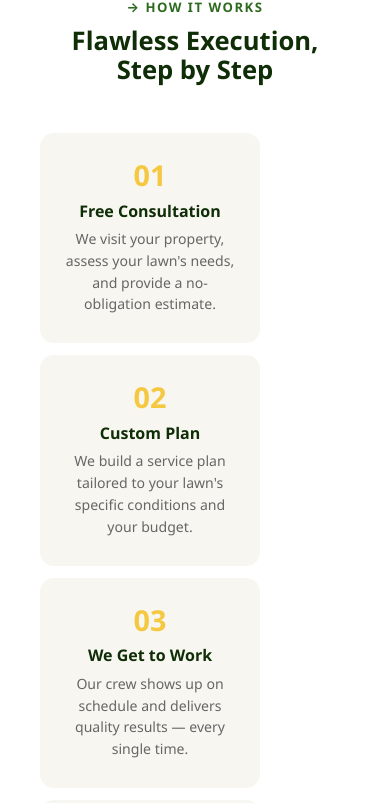
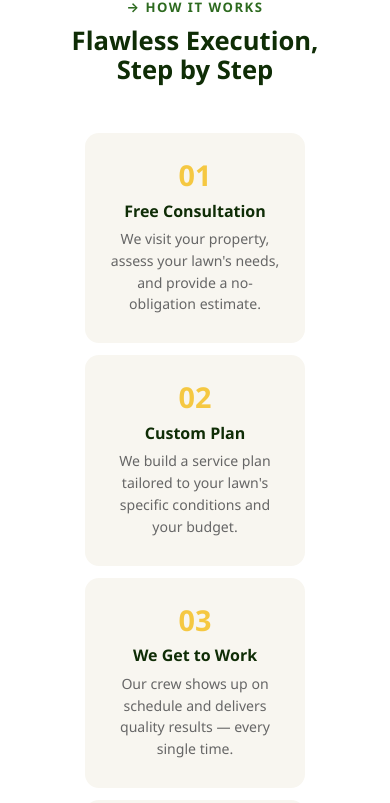
Before and after one commit to levimcdougal/Sun-Ridge-Lawn-Services, a React (Vite) app: page /contact in a window 390 px wide. Shown: the part 1755-2558 px from the top of the page. Built offline with nearby package versions, Linux system fonts and the light colour scheme.

Commit message:
update website

```diff
--- a/src/pages/Contact.css
+++ b/src/pages/Contact.css
@@ -162,7 +162,12 @@
     align-items: center;
   }
 
-  .step { max-width: 100%; width: 100%; }
+  .step {
+    max-width: 280px;
+    width: 100%;
+    text-align: center;
+    margin: 0 auto;
+  }
 
   .contact-cta {
     padding: 3rem 1.25rem;
```
